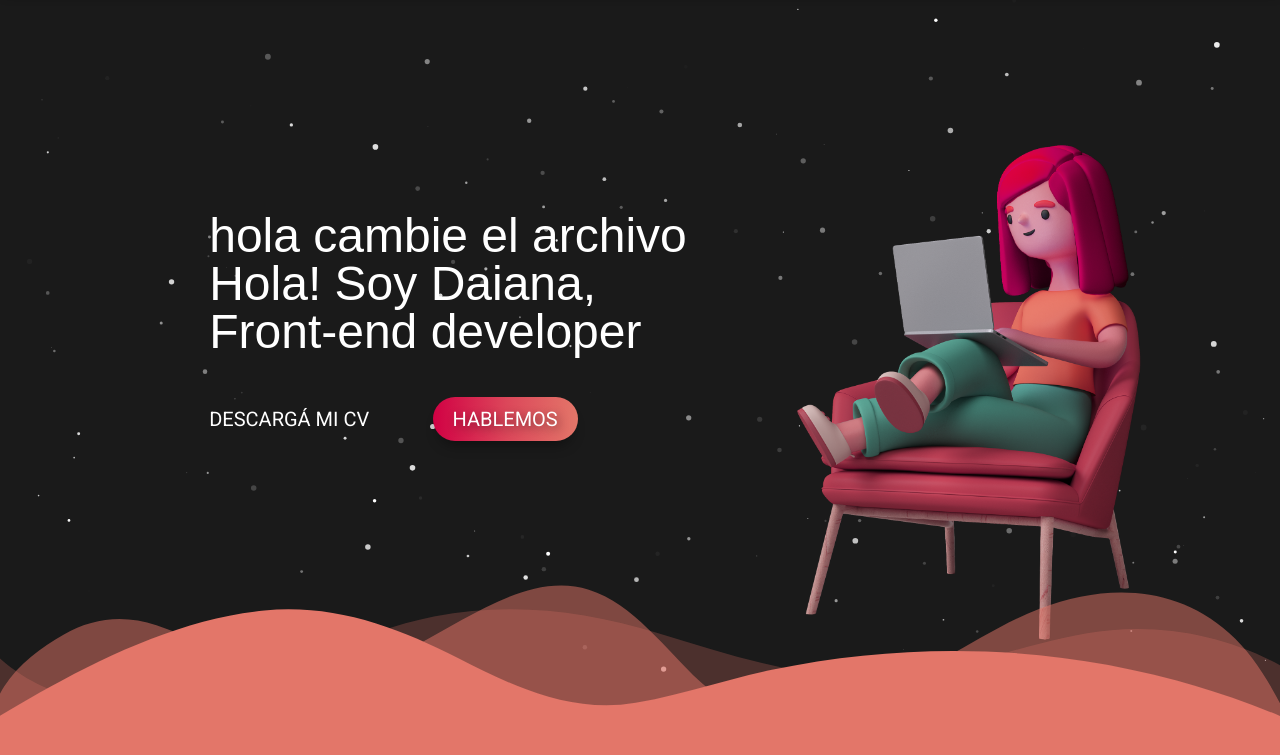
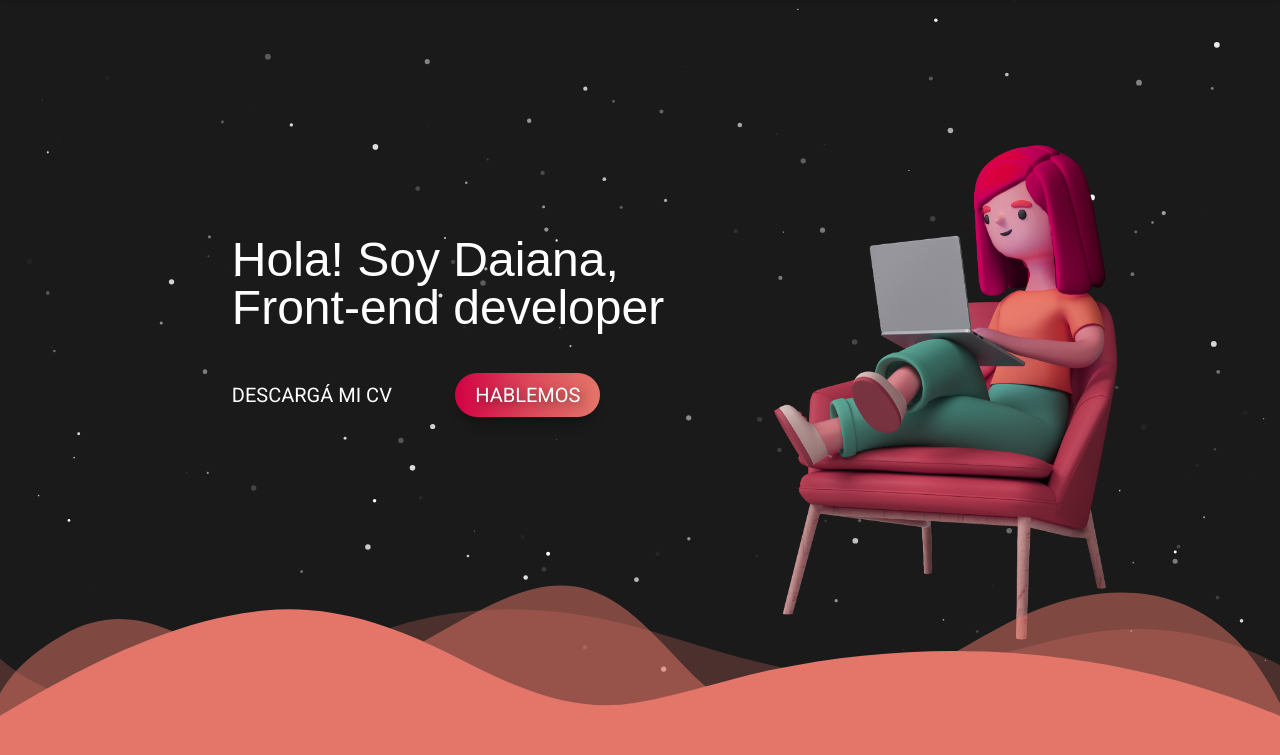
Before and after one commit to DaianaArena/my-portfolio, a plain HTML site: page index.html in a window 1280 px wide. Shown: the part 77-832 px from the top of the page. Drawn offline with nearby package versions, Linux system fonts and the light colour scheme; a web font is replaced by a local one.

Commit message:
original

```diff
--- a/index.html
+++ b/index.html
@@ -46,7 +46,6 @@
 
             <div class="home-container">
                 <div class="home-text">
-                    <p>hola cambie el archivo</p>
                     <h1>Hola! Soy Daiana,</h1>
                     <h2>Front-end developer</h2>
                     <div class="btn-home">
```
